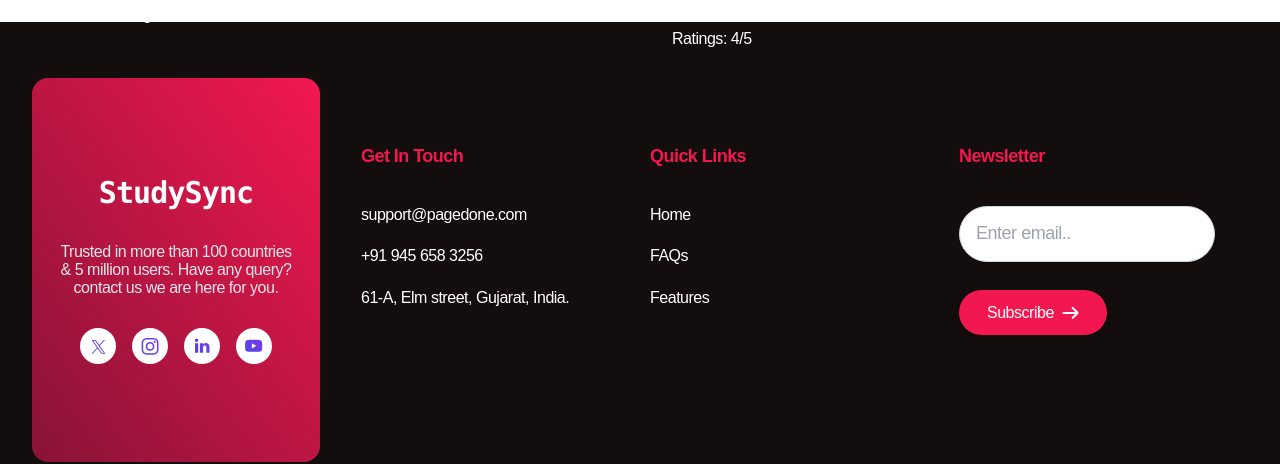
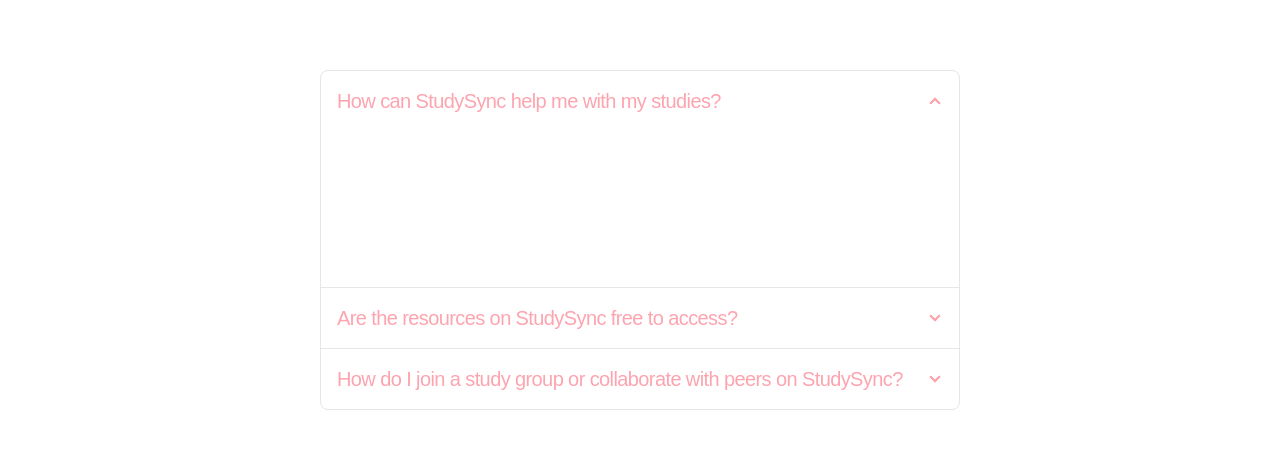
Before and after one commit to AsmShuvo/Study-Sync---Client, a React (Vite) app: page / in a window 1280 px wide. Shown: the part 1627-2091 px from the top of the page. Built offline with nearby package versions, Linux system fonts and the light colour scheme; no server answers; a web font is replaced by a local one.

Commit message:
assignment posted

```diff
--- a/package.json
+++ b/package.json
@@ -15,6 +15,7 @@
     "localforage": "^1.10.0",
     "match-sorter": "^6.3.4",
     "react": "^18.2.0",
+    "react-datepicker": "^6.9.0",
     "react-dom": "^18.2.0",
     "react-icons": "^5.2.1",
     "react-router-dom": "^6.23.0",
--- /dev/null
+++ b/src/Date/Datepicker.jsx
@@ -0,0 +1,26 @@
+// Datepicker.js
+import React from "react";
+import DatePicker from "react-datepicker";
+import "react-datepicker/dist/react-datepicker.css";
+
+const Datepicker = ({ deadline, setDeadline }) => {
+  // Function to format date as dd/mm/yy
+  const formatDate = (date) => {
+    const day = date.getDate();
+    const month = date.getMonth() + 1;
+    const year = date.getFullYear().toString().slice(2);
+    return `${day}/${month}/${year}`;
+  };
+
+  return (
+    <DatePicker
+      selected={deadline}
+      onChange={(date) => setDeadline(date)}
+      dateFormat="dd/MM/yy"
+      className="p-2 bg-deep tracking-wide"
+      value={formatDate(deadline)} // Set the formatted value
+    />
+  );
+};
+
+export default Datepicker;
--- a/src/Pages/CreateAssignment/CreateAssignment.jsx
+++ b/src/Pages/CreateAssignment/CreateAssignment.jsx
@@ -1,16 +1,36 @@
-import React from "react";
+import React, { useState } from "react";
+import Datepicker from "../../Date/Datepicker";
+import axios from "axios";
+import Swal from "sweetalert2";
 
 const CreateAssignment = () => {
+  const server_url = import.meta.env.VITE_SERVER_URL;
+  console.log(server_url);
+  const [deadline, setDeadline] = useState(new Date(null));
   const handlePost = (e) => {
     e.preventDefault();
     const form = e.target;
     const title = form.title.value;
     const difficulty = form.difficulty.value;
-    const mark = form.mark.value;
+    const marks = form.mark.value;
     const photo = form.photo.value;
     const details = form.details.value;
-    const deadline = form.deadline.value;
-    console.log(title, difficulty, mark, details, deadline, photo);
+    console.log(title, difficulty, marks, details, deadline, photo);
+    const newAssignment = {
+      title,
+      difficulty,
+      marks,
+      details,
+      photo,
+      deadline,
+    };
+    axios.post(`${server_url}/assignments`, newAssignment).then((data) => {
+      console.log(data.data);
+      if (data.data.insertedId) {
+        Swal.fire("Assignment Created Succesfully");
+        form.reset();
+      }
+    });
   };
   return (
     <div className="min-h-screen my-10">
@@ -64,13 +84,7 @@
               <label className="label">
                 <span className="label-text text-lg">Deadline</span>
               </label>
-              <input
-                type="text"
-                name="deadline"
-                placeholder="Due Date here"
-                className="input input-bordered w-full"
-                required
-              />
+              <Datepicker deadline={deadline} setDeadline={setDeadline} />
             </div>
             <div className=" ">
               <label className="label">
--- a/src/Pages/Home/Assignment/Assignment.jsx
+++ b/src/Pages/Home/Assignment/Assignment.jsx
@@ -4,7 +4,14 @@
 import { FaEye } from "react-icons/fa";
 
 const Assignment = ({ assignment }) => {
-  const { _id, subject, image, title, difficulty, details, marks } = assignment;
+  const { _id, subject, image, title, difficulty, details, marks, deadline } =
+    assignment;
+  // =====Convert deadline to a Date object=====
+  const deadlineDate = new Date(deadline);
+
+  // =====Format deadline to show only the date part=====
+  const formattedDeadline = deadlineDate.toLocaleDateString();
+
   return (
     <div className="mx-auto">
       <div className="card w-96 bg-base-100 shadow-xl image-full">
@@ -16,7 +23,7 @@
           <p>Title: {title}</p>
           <p>Difficulty Level: {difficulty}</p>
           <p>Marks: {marks}</p>
-          <p>Deadline: --/--/--</p>
+          <p>Deadline:{formattedDeadline}</p>
           <div className="card-actions justify-end">
             <button className="btn btn-circle bg-red">
               <FaEye />
--- /dev/null
+++ b/src/Pages/Home/FAQ/FAQ.jsx
@@ -0,0 +1,56 @@
+import React from "react";
+
+const FAQ = () => {
+  return (
+    <div className="w-full lg:w-1/2 mx-auto mt-32">
+      <div className="join join-vertical w-full">
+        <div className="collapse collapse-arrow join-item border border-base-300">
+          <input type="radio" name="my-accordion-4" defaultChecked />
+          <div className="collapse-title text-xl font-normal text-rose-300">
+            How can StudySync help me with my studies?
+          </div>
+          <div className="collapse-content">
+            <p className="tracking-wider text-lg">
+              StudySync offers interactive learning experiences, study
+              resources, expert guidance, and collaborative study features to
+              support your academic journey. Whether you need help with
+              homework, exam preparation, or skill development, we're here to
+              assist you every step of the way.
+            </p>
+          </div>
+        </div>
+        <div className="collapse collapse-arrow join-item border border-base-300">
+          <input type="radio" name="my-accordion-4" />
+          <div className="collapse-title text-xl font-font-semibold text-rose-300">
+            Are the resources on StudySync free to access?
+          </div>
+          <div className="collapse-content">
+            <p className="tracking-wider text-lg">
+              Yes, all of the resources on StudySync are available for free
+              access. However, we also offer premium features and services for
+              users who require additional support or advanced functionality.
+              You can explore our subscription options for more information.
+            </p>
+          </div>
+        </div>
+        <div className="collapse collapse-arrow join-item border border-base-300">
+          <input type="radio" name="my-accordion-4" />
+          <div className="collapse-title text-xl font-font-semibold text-rose-300">
+            How do I join a study group or collaborate with peers on StudySync?
+          </div>
+          <div className="collapse-content">
+            <p className="tracking-wider text-lg">
+              To join a study group or collaborate with peers on StudySync,
+              simply create an account and explore our community features. You
+              can join existing study groups, create your own groups,
+              participate in discussions, share study materials, and connect
+              with fellow learners who share your interests.
+            </p>
+          </div>
+        </div>
+      </div>
+    </div>
+  );
+};
+
+export default FAQ;
--- a/src/Pages/Home/Home/Home.jsx
+++ b/src/Pages/Home/Home/Home.jsx
@@ -3,6 +3,7 @@
 import Assignment from "../Assignment/Assignment";
 import Assignments from "../Assignments/Assignments";
 import Features from "../Features/Features";
+import FAQ from "../FAQ/FAQ";
 
 const Home = () => {
   return (
@@ -10,6 +11,7 @@
       <Banner />
       <Assignments />
       <Features />
+      <FAQ />
     </div>
   );
 };
```
Also changed, not shown: 1 other file (tests, documents, lock files or other folders).
